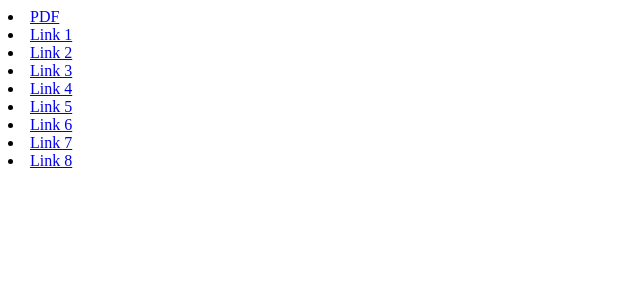
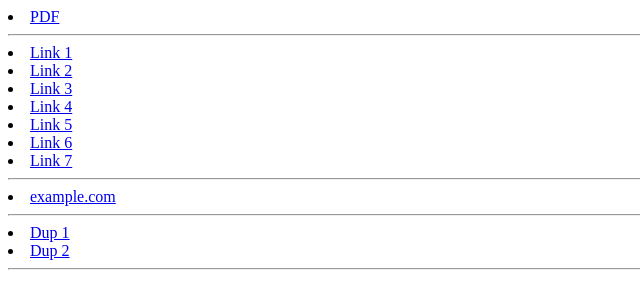
Before and after one commit to szabolcsdjangocoder/szabolcsdjangocoder.github.io, a plain HTML site: page index.html in a window 1280 px wide. Shown: the whole page, without its empty margins (0-640 px from the left). Drawn offline with Linux system fonts and the light colour scheme.

Commit message:
Update index.html

```diff
--- a/index.html
+++ b/index.html
@@ -1,4 +1,5 @@
 <li><a href="https://szabolcsdjangocoder.github.io/Example.pdf">PDF</a></li>
+<hr>
 <li><a href="https://szabolcsdjangocoder.github.io/test.html?q=1">Link 1</a></li>
 <li><a href="https://szabolcsdjangocoder.github.io/test.html?q=2">Link 2</a></li>
 <li><a href="https://szabolcsdjangocoder.github.io/test.html?q=3">Link 3</a></li>
@@ -6,4 +7,9 @@
 <li><a href="https://szabolcsdjangocoder.github.io/test.html?q=5">Link 5</a></li>
 <li><a href="https://szabolcsdjangocoder.github.io/test.html?q=6">Link 6</a></li>
 <li><a href="https://szabolcsdjangocoder.github.io/test.html?q=7">Link 7</a></li>
-<li><a href="https://example.com">Link 8</a></li>
+<hr>
+<li><a href="https://example.com">example.com</a></li>
+<hr>
+<li><a href="https://szabolcsdjangocoder.github.io/test.html?a=1&b=2">Dup 1</a></li>
+<li><a href="https://szabolcsdjangocoder.github.io/test.html?b=2&a=1">Dup 2</a></li>
+<hr>
```
